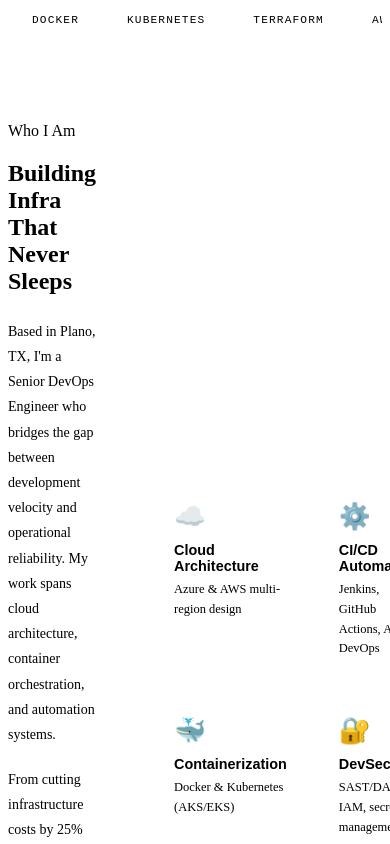
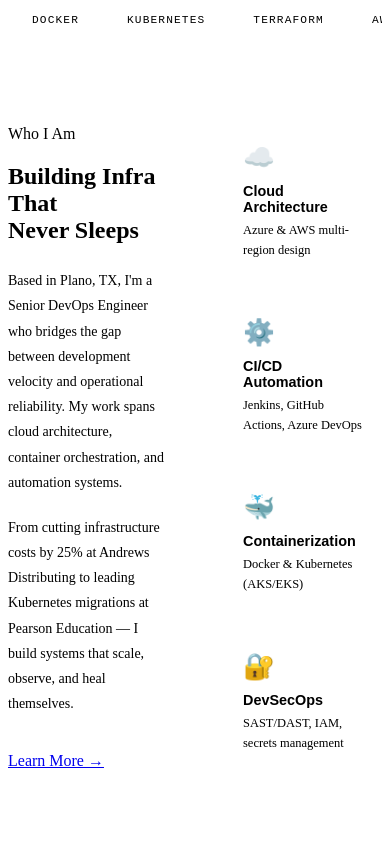
Before and after one commit to YusufAlagbe/Devops-profile, a Next.js app: page / in a window 390 px wide. Shown: the part 1660-2504 px from the top of the page. Built offline with nearby package versions, Linux system fonts and the light colour scheme.

Commit message:
Fix service cards grid for mobile

```diff
--- a/src/pages/index.js
+++ b/src/pages/index.js
@@ -111,7 +111,7 @@ export default function Home() {
               </p>
               <Link href="/about" className="btn-outline">Learn More →</Link>
             </div>
-            <div style={{ display: 'grid', gridTemplateColumns: '1fr 1fr', gap: 16 }}>
+            <div style={{ display: 'grid', gridTemplateColumns: 'repeat(auto-fit, minmax(140px, 1fr))', gap: 16 }}>
               {[
                 { icon: '☁️', title: 'Cloud Architecture', desc: 'Azure & AWS multi-region design' },
                 { icon: '⚙️', title: 'CI/CD Automation', desc: 'Jenkins, GitHub Actions, Azure DevOps' },
```
